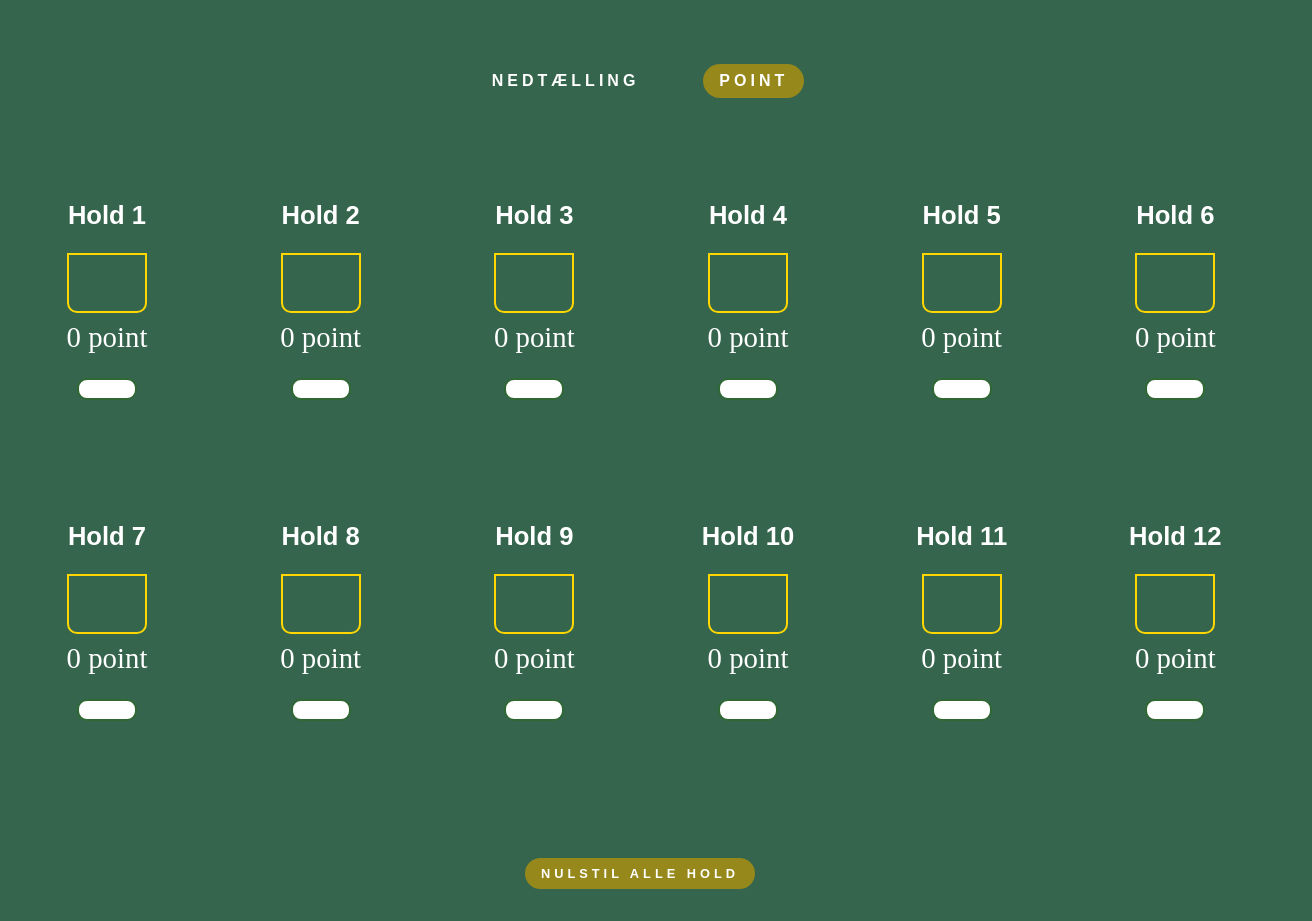
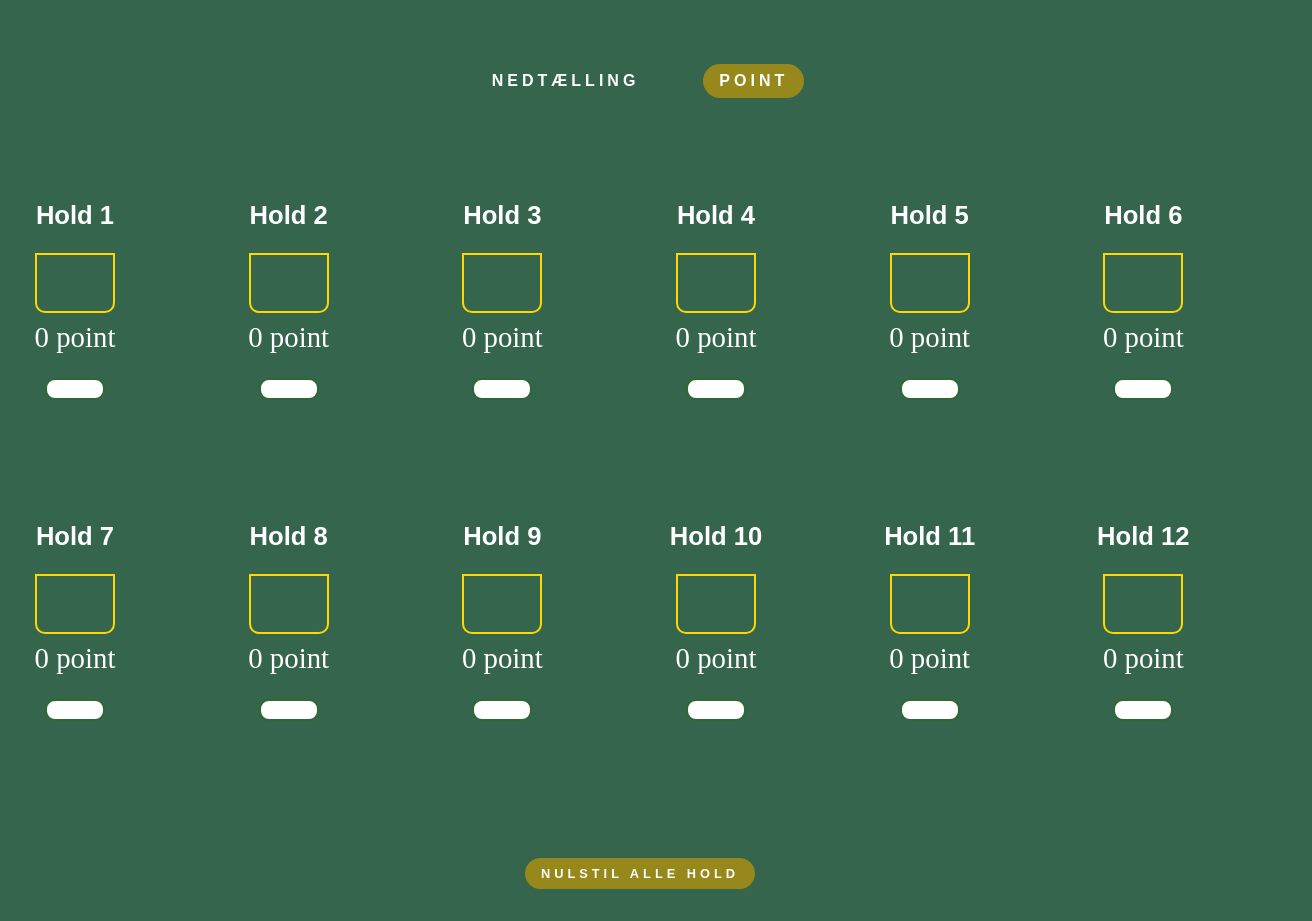
Before and after one commit to eaa25mtha/pointsystem-hs26, a React (Vite) app: page /#/point in a window 1280 px wide. Shown: the whole page, 1312 px wide, since content can reach past the window. Built offline with nearby package versions, Linux system fonts and the light colour scheme.

Commit message:
justeret margin til windows computer

```diff
--- a/src/css/pointpage.css
+++ b/src/css/pointpage.css
@@ -6,7 +6,6 @@
   grid-template-rows: repeat(2, 1fr);
   gap: 2px;
   box-sizing: border-box;
-  margin-left: 2rem;
   margin-bottom: 2rem;
   margin-top: 4rem;
 }
```
